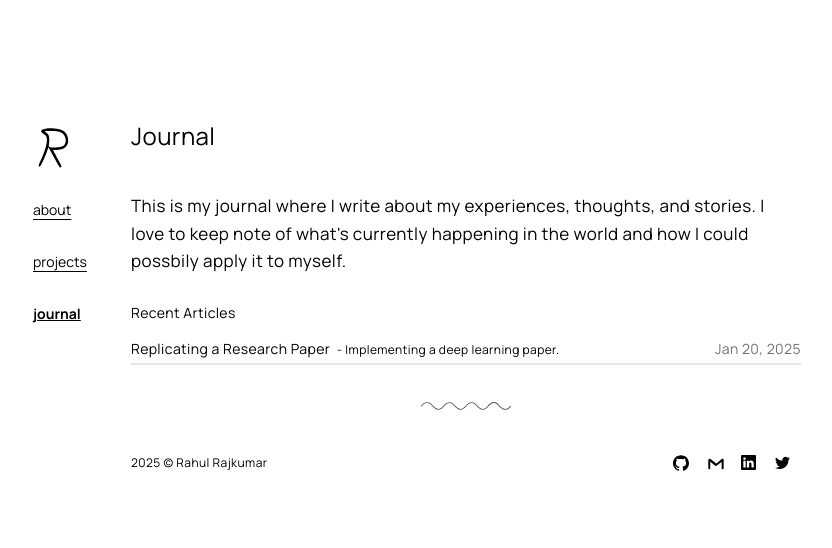
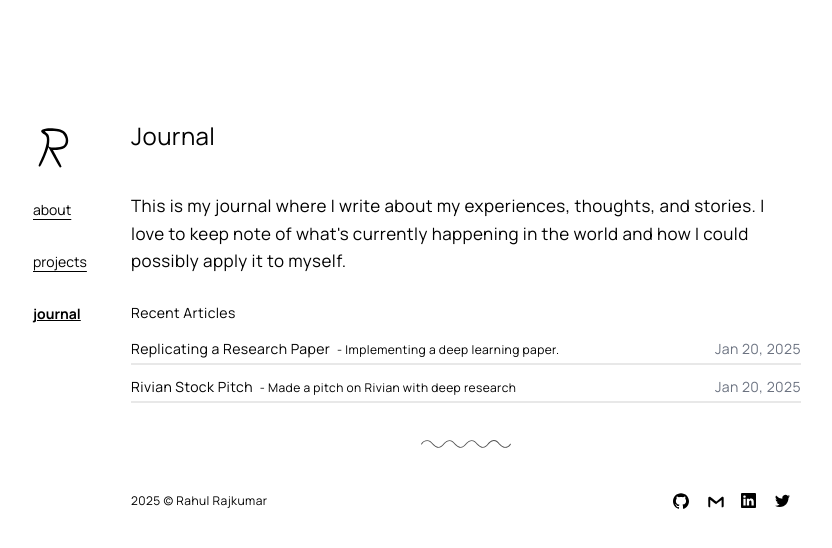
Before and after one commit to Rahuls-Coding/site, a Next.js app: page /journal in a window 1280 px wide. Shown: the top 548 px of the page, without its empty margins (223-1055 px from the left). Built offline with nearby package versions, Linux system fonts and the light colour scheme.

Commit message:
added my stock pitch

```diff
--- a/components/Container.tsx
+++ b/components/Container.tsx
@@ -1,41 +1,51 @@
-"use client"
+"use client";
 
-import { useState } from "react"
+import { useState } from "react";
+import { useRouter } from "next/router";
 
 interface ContainerProps {
-  title: string
-  description: string
-  date: string
-  slug: string
+  title: string;
+  description: string;
+  date: string;
+  slug: string;
+  avil?: boolean;
 }
 
-function Container({ title, description, date, slug }: ContainerProps) {
-  const [showTooltip, setShowTooltip] = useState(false)
+function Container({ title, description, date, slug, avil = false }: ContainerProps) {
+  const [showTooltip, setShowTooltip] = useState(false);
+  const router = useRouter();
+
+  const handleClick = () => {
+    if (avil) {
+      router.push(`/journal/${slug}`);
+    }
+  };
 
   return (
-    <div className="relative" onMouseEnter={() => setShowTooltip(true)} onMouseLeave={() => setShowTooltip(false)}>
-      {/* Using a div instead of Link but keeping all the styling */}
+    <div
+      className="relative"
+      onMouseEnter={() => !avil && setShowTooltip(true)}
+      onMouseLeave={() => !avil && setShowTooltip(false)}
+    >
       <div
-        className="border-b-2 ] mb-2 border-[#e8e8e8] grid grid-cols-3 content-center py-1 text-sm hover:text-slate-600 cursor-pointer"
-        onClick={(e) => e.preventDefault()}
+        className="border-b-2 mb-2 border-[#e8e8e8] grid grid-cols-3 content-center py-1 text-sm hover:text-slate-600 cursor-pointer"
+        onClick={handleClick}
       >
         <div className="justify-self-start col-span-2">
           {title}
-
-          <div className="inline pl-1 text-xs "> - {description}</div>
+          <div className="inline pl-1 text-xs"> - {description}</div>
         </div>
-        <div className="justify-self-end text-gray-500 ">{date}</div>
+        <div className="justify-self-end text-gray-500">{date}</div>
       </div>
 
-      {/* Tooltip that appears on hover */}
-      {showTooltip && (
+      {!avil && showTooltip && (
         <div className="absolute z-10 px-3 py-2 text-sm font-medium text-gray-700 bg-gray-200 rounded-md shadow-sm -top-10 left-0">
           Still in the works
           <div className="absolute w-2 h-2 bg-gray-200 transform rotate-45 -bottom-1 left-4"></div>
         </div>
       )}
     </div>
-  )
+  );
 }
 
-export default Container
+export default Container;
--- /dev/null
+++ b/journal/posts/rivian-stock-pitch.mdx
@@ -0,0 +1,16 @@
+---
+title: "Rivian Stock Pitch"
+date: "Jan 20, 2025"
+description: "Made a pitch on Rivian with deep research"
+avil: True
+---
+
+
+
+
+I've seen numerous stock pitches, so I challenged myself to create one on Rivian in September 2024. It was fascinating to learn how to analyze the financial metrics of a public company, especially a young one. I completed this project independently (even the styling/theme) which allowed me to learn all aspects of creating a stock pitch. Overall, this experience significantly improved my understanding of financial analysis and stock presentation.
+
+
+<a href="https://drive.google.com/file/d/1sxPgtJOBo08M0Pr4ZICjU3rY7K5gwK9M/view?usp=sharing" target="_blank">
+Here is the pitch.
+</a>
--- a/journal/posts/trying-out-mdx.mdx
+++ b/journal/posts/trying-out-mdx.mdx
@@ -2,6 +2,7 @@
 title: "Replicating a Research Paper"
 date: "Jan 20, 2025"
 description: "Implementing a deep learning paper. "
+avil: False
 ---
 
 After learning a lot about how Convolutional Neural Networks work, I wanted to start applying that knowledge. So when I came across this paper,  <a href="https://ieeexplore.ieee.org/document/8053792" target="_blank">SAR Image Despeckling Using a Convolutional Neural Network,
--- a/layouts/journal.js
+++ b/layouts/journal.js
@@ -16,10 +16,10 @@ function Layout({ children, frontMatter }) {
           <Logo />
           <Navbar />
         </div>
-        <div className="special dark:text-slate-200 lg:mt-10 leading-relaxed tracking-wide row-span-7 lg:col-span-7 mr-4">
+        <div className="special text-black lg:mt-10 leading-relaxed tracking-wide row-span-7 lg:col-span-7 mr-4">
           <div className="lg:mt-20 text-2xl">{frontMatter.title}</div>
-          <div className=" grid grid-cols-2 content-center py-3 w-full text-sm dark:text-slate-200">
-            <div className="justify-self-start bg-gray-100  dark:bg-[#2c2c2c] rounded py-1 px-2 mt-2">
+          <div className=" grid grid-cols-2 content-center py-3 w-full text-sm ">
+            <div className="justify-self-start bg-gray-100 rounded py-1 px-2 mt-2">
               {frontMatter.date}
             </div>
             <div className="justify-self-end mt-2 ">
@@ -48,7 +48,7 @@ function Layout({ children, frontMatter }) {
               </Link>
             </div>
           </div>
-          <div className="special text-white mt-10 leading-relaxed tracking-wide mb-3">
+          <div className=" text-black mt-10 leading-relaxed tracking-wide mb-3">
             {children}
           </div>
           <Footer />
--- a/pages/index.tsx
+++ b/pages/index.tsx
@@ -8,7 +8,7 @@ import React from "react";
 
 export default function Home() {
   return (
-    <div className="flex flex-col justify-center items-start max-w-3xl sm:mx-auto pb-16 mx-6">
+    <div className="flex flex-col text-black justify-center items-start max-w-3xl sm:mx-auto pb-16 mx-6">
       <Head>
         <title>Rahul Rajkumar</title>
       </Head>
--- a/pages/journal.tsx
+++ b/pages/journal.tsx
@@ -9,6 +9,9 @@ import { getAllFilesFrontMatter } from "../src/mdx";
 interface Article {
   title: string;
   date: string;
+  description: string;
+  slug: string;
+  avil?: boolean;
   [key: string]: any;
 }
 
@@ -22,7 +25,7 @@ export default function Journal({ articles }: JournalProps) {
   );
 
   return (
-    <div className="flex flex-col justify-center items-start max-w-3xl sm:mx-auto pb-16 mx-6">
+    <div className="flex text-black flex-col justify-center items-start max-w-3xl sm:mx-auto pb-16 mx-6">
       <Head>
         <title>Journal | Rahul Rajkumar</title>
       </Head>
@@ -36,15 +39,22 @@ export default function Journal({ articles }: JournalProps) {
           <p className="pb-4">
             This is my journal where I write about my experiences, thoughts, and
             stories. I love to keep note of what&#39;s currently happening in
-            the world and how I could possbily apply it to myself.
+            the world and how I could possibly apply it to myself.
           </p>
           <div className="my-3">
-            <div className="text-sm  ">
+            <div className="text-sm">
               <div>Recent Articles</div>
             </div>
           </div>
           {filteredBlogPosts.map((frontMatter: Article) => (
-            <Container description={frontMatter.description} slug={frontMatter.slug} key={frontMatter.title} {...frontMatter} />
+            <Container
+              key={frontMatter.title}
+              title={frontMatter.title}
+              description={frontMatter.description}
+              slug={frontMatter.slug}
+              date={frontMatter.date}
+              avil={frontMatter.avil}
+            />
           ))}
           <Footer />
         </div>
--- a/pages/journal/[slug].js
+++ b/pages/journal/[slug].js
@@ -7,7 +7,7 @@ import MDXComponents from "../../components/MDXComponents.tsx";
 export default function Journal({ mdxSource, frontMatter }) {
   return (
     <Layout frontMatter={frontMatter}>
-      <div className="prose dark:text-slate-200 special max-w-none leading-relaxed prose-headings:dark:text-slate-200 prose-a:dark:text-sky-300 prose-pre:dark:bg-[#232323] prose-pre:rounded-xl prose-pre:bg-[#f6f8fa] prose-pre:dark:text-white prose-pre:text-black prose-pre:py-0.5 prose-blockquote:dark:text-slate-200 prose-blockquote:rounded-sm prose-pre:mt-1 prose-blockquote:dark:border-[#444444] prose-code:dark:text-slate-300 prose-code:dark:bg-[#232323] prose-code:bg-[#f6f8fa] prose-code:p-1 prose-code:rounded-md prose-img:rounded-xl">
+      <div className="prose dark:text-black special max-w-none leading-relaxed prose-headings:dark:text-black prose-a:dark:text-sky-300 prose-pre:dark:bg-[#232323] prose-pre:rounded-xl prose-pre:bg-[#f6f8fa] prose-pre:dark:text-white prose-pre:text-black prose-pre:py-0.5 prose-blockquote:dark:text-slate-200 prose-blockquote:rounded-sm prose-pre:mt-1 prose-blockquote:dark:border-[#444444] prose-code:dark:text-slate-300 prose-code:dark:bg-[#232323] prose-code:bg-[#f6f8fa] prose-code:p-1 prose-code:rounded-md prose-img:rounded-xl">
         <MDXRemote {...mdxSource} components={{ ...MDXComponents }} />
       </div>
     </Layout>
```
Also changed, not shown: 1 other file (tests, documents, lock files or other folders).
